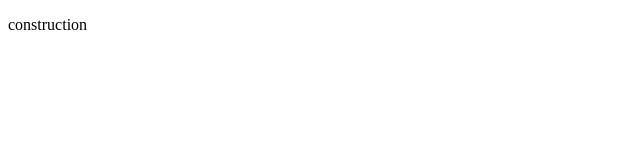
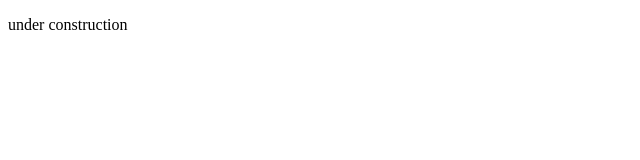
Before and after one commit to Tsuruga-Utakata/terminal, a plain HTML site: page index.html in a window 1280 px wide. Shown: the full height of the page, 0-640 px from the left. Drawn offline with Linux system fonts and the light colour scheme.

Commit message:
Update index.html

```diff
--- a/index.html
+++ b/index.html
@@ -2,9 +2,9 @@
 <html>
   <head>
     <meta charset="utf-8">
-    <title>U N D E R</title>
+    <title>敦賀うたかたハブ</title>
   </head>
   <body>
-    <p>construction</p>
+    <p>under construction</p>
   </body>
 </html>
```
